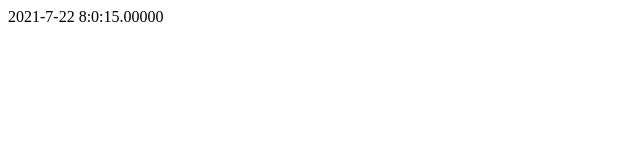
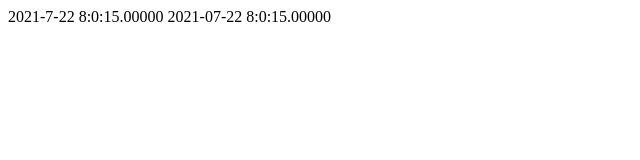
Before and after one commit to dmitry-v-goncharov/test, a plain HTML site: page index.html in a window 1280 px wide. Shown: the whole page, without its empty margins (0-640 px from the left). Drawn offline with Linux system fonts and the light colour scheme.

Commit message:
Update index.html

```diff
--- a/index.html
+++ b/index.html
@@ -11,13 +11,17 @@
 <div id="root"></div>
 
 <script>
-    const root = document.querySelector('#root');
-
     const t = new Date();
-    const nowUTCString = t.getUTCFullYear() + '-' + (t.getUTCMonth() + 1) + '-' + t.getUTCDate() + ' ' +
+    const UTCString = t.getUTCFullYear() + '-' + (t.getUTCMonth() + 1) + '-' + t.getUTCDate() + ' ' +
       t.getUTCHours() +':'+ t.getUTCMinutes() +':'+ t.getUTCSeconds() +'.00000';
 
-    root.innerHTML = nowUTCString;
+    const UTCStringFix = t.getUTCFullYear() + '-' + ((t.getUTCMonth() + 1) > 10 ? (t.getUTCMonth() + 1) : '0' + (t.getUTCMonth() + 1)) + '-' + t.getUTCDate() + ' ' +
+      t.getUTCHours() +':'+ t.getUTCMinutes() +':'+ t.getUTCSeconds() +'.00000';
+
+    const str = `${UTCString} \n ${UTCStringFix}`
+
+
+    root.innerHTML = str;
 
 </script>
 
```
